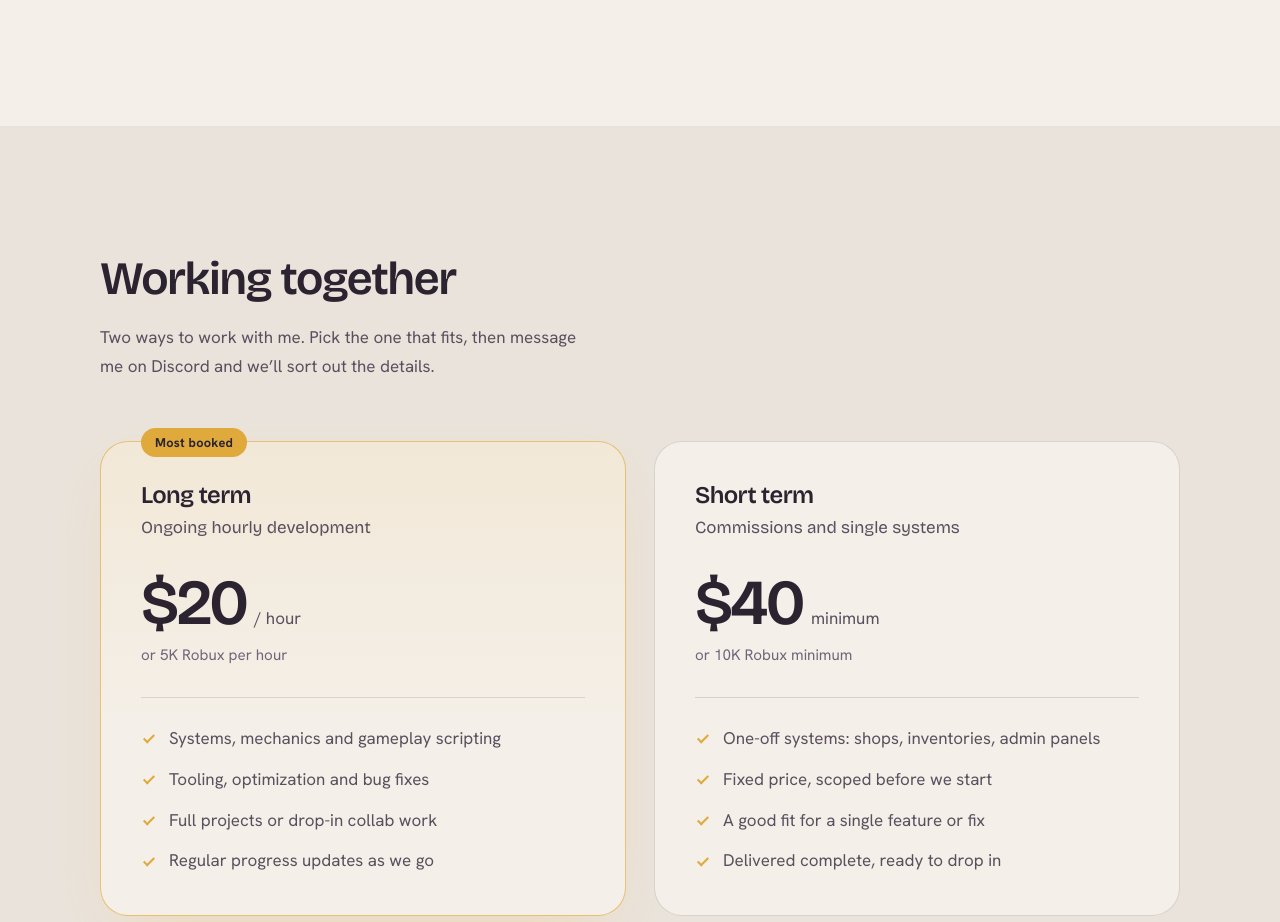
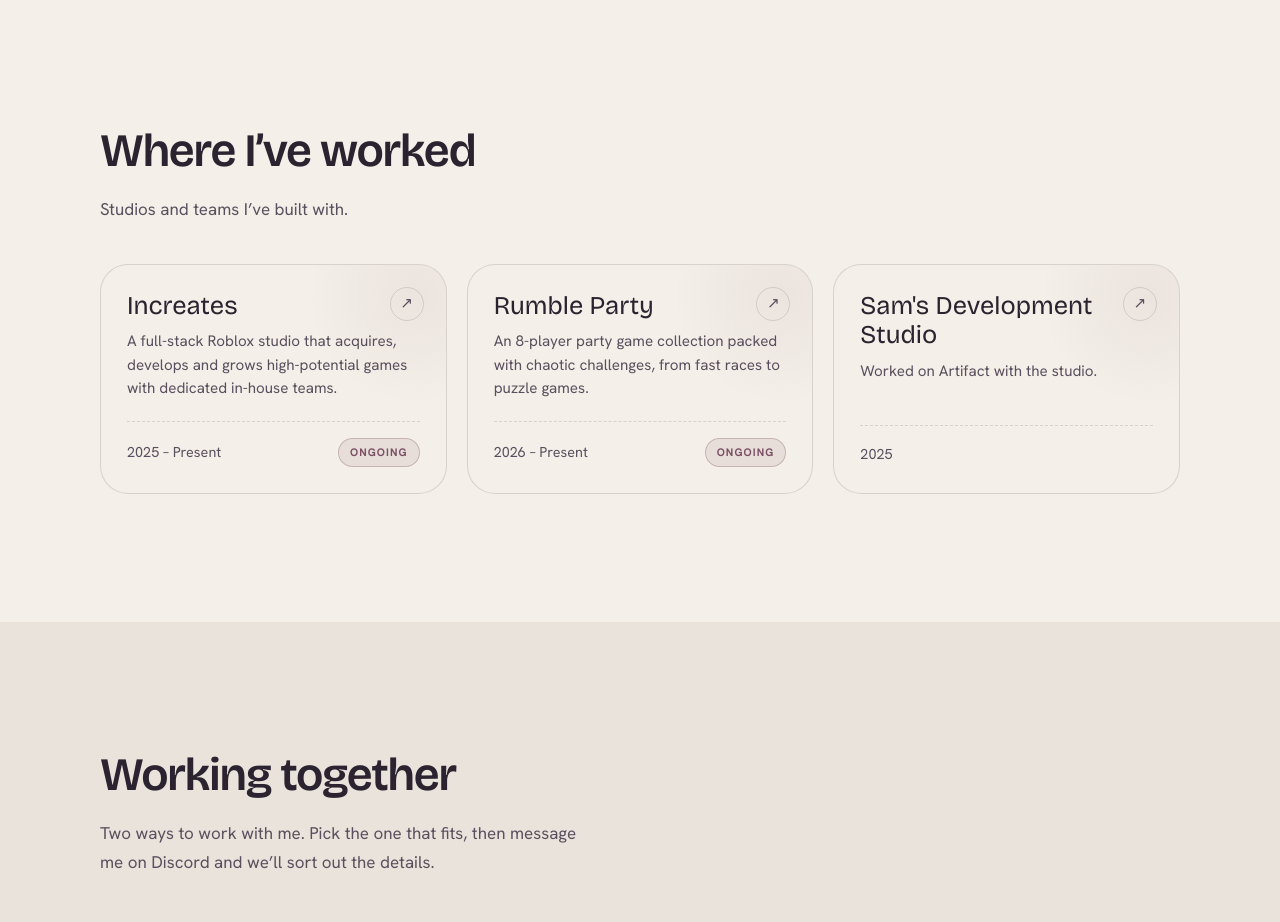
Before and after one commit to ItzMrRatsP/port-website, a Next.js app: page / in a window 1280 px wide. Shown: the part 2180-3102 px from the top of the page. Built offline with nearby package versions, Linux system fonts and the light colour scheme; no server answers.

Commit message:
added companies

```diff
--- a/app/globals.css
+++ b/app/globals.css
@@ -1437,3 +1437,157 @@ html body h1 {
 		transform: none;
 	}
 }
+
+/* ---------- companies ---------- */
+
+.companies {
+	padding-top: 0;
+}
+
+.company-grid {
+	list-style: none;
+	margin: 40px 0 0;
+	padding: 0;
+	display: grid;
+	grid-template-columns: repeat(auto-fit, minmax(260px, 1fr));
+	gap: 20px;
+}
+
+.company-card,
+.company-card * {
+	text-decoration: none;
+}
+
+.company-card {
+	position: relative;
+	display: flex;
+	flex-direction: column;
+	gap: 10px;
+	height: 100%;
+	min-height: 230px;
+	padding: 26px;
+	overflow: hidden;
+	border: 1px solid var(--line);
+	border-radius: 28px;
+	background: var(--bg);
+	transition:
+		transform 0.35s cubic-bezier(0.2, 0.7, 0.2, 1),
+		border-color 0.3s ease,
+		box-shadow 0.3s ease,
+		background-color 0.5s ease;
+}
+
+/* soft glow in the corner that brightens on hover */
+.company-card::before {
+	content: "";
+	position: absolute;
+	top: -80px;
+	right: -80px;
+	width: 220px;
+	height: 220px;
+	border-radius: 50%;
+	background: radial-gradient(circle, var(--accent-soft), transparent 70%);
+	opacity: 0.7;
+	transition:
+		opacity 0.35s ease,
+		transform 0.5s cubic-bezier(0.2, 0.7, 0.2, 1);
+	pointer-events: none;
+}
+
+.company-card:hover {
+	transform: translateY(-5px);
+	border-color: color-mix(in srgb, var(--accent) 45%, transparent);
+	box-shadow: 0 18px 40px -22px color-mix(in srgb, var(--accent) 55%, transparent);
+}
+
+.company-card:hover::before {
+	opacity: 1;
+	transform: scale(1.25);
+}
+
+.company-arrow {
+	position: absolute;
+	top: 22px;
+	right: 22px;
+	display: grid;
+	place-items: center;
+	width: 34px;
+	height: 34px;
+	border: 1px solid var(--line);
+	border-radius: 50%;
+	font-size: 0.95rem;
+	color: var(--ink-2);
+	transition:
+		background-color 0.25s ease,
+		color 0.25s ease,
+		transform 0.25s ease,
+		border-color 0.25s ease;
+}
+
+.company-card:hover .company-arrow {
+	background: var(--accent);
+	border-color: var(--accent);
+	color: var(--accent-ink);
+	transform: rotate(45deg);
+}
+
+.company-name {
+	position: relative;
+	padding-right: 44px;
+	font-family: var(--font-serif);
+	font-size: clamp(1.3rem, 2.2vw, 1.6rem);
+	line-height: 1.15;
+}
+
+.company-desc {
+	position: relative;
+	color: var(--ink-2);
+	font-size: 0.95rem;
+	line-height: 1.55;
+}
+
+.company-role {
+	position: relative;
+	align-self: flex-start;
+	font-size: 0.8rem;
+	padding: 3px 10px;
+	border-radius: 999px;
+	background: var(--accent-soft);
+	color: var(--accent);
+}
+
+.company-foot {
+	position: relative;
+	display: flex;
+	align-items: center;
+	justify-content: space-between;
+	gap: 12px;
+	margin-top: auto;
+	padding-top: 16px;
+	border-top: 1px dashed var(--line);
+	font-size: 0.9rem;
+}
+
+.company-now {
+	padding: 4px 11px;
+	border-radius: 999px;
+	background: var(--accent-soft);
+	border: 1px solid color-mix(in srgb, var(--accent) 30%, transparent);
+	font-size: 0.68rem;
+	font-weight: 700;
+	letter-spacing: 0.1em;
+	text-transform: uppercase;
+	color: var(--accent);
+}
+
+.company-years {
+	color: var(--ink-2);
+}
+
+@media (prefers-reduced-motion: reduce) {
+	.company-card,
+	.company-card::before,
+	.company-arrow {
+		transition: none;
+	}
+}
--- a/app/page.tsx
+++ b/app/page.tsx
@@ -1,7 +1,7 @@
 import CopyDiscord from "./copy-discord";
 import Rat from "./rat";
 import ThemeToggle from "./theme-toggle";
-import { projects } from "./projects-data";
+import { companies, projects } from "./projects-data";
 import WorkShowcase from "./work-showcase";
 
 function RobloxIcon() {
@@ -237,6 +237,46 @@ export default function Home() {
 					</div>
 				</section>
 
+				{/* COMPANIES */}
+				<section
+					className="section companies"
+					aria-labelledby="companies-title">
+					<div className="wrap">
+						<h2 id="companies-title">Where I’ve worked</h2>
+						<p className="section-lede">Studios and teams I’ve built with.</p>
+
+						<ul className="company-grid">
+							{companies.map((c) => {
+								const current = /present/i.test(c.years);
+								return (
+									<li key={c.name}>
+										<a
+											className="company-card"
+											href={c.url}
+											target="_blank"
+											rel="noopener noreferrer">
+											<span
+												className="company-arrow"
+												aria-hidden="true">
+												↗
+											</span>
+											<span className="company-name">{c.name}</span>
+											{c.role && <span className="company-role">{c.role}</span>}
+											<span className="company-desc">{c.description}</span>
+											<span className="company-foot">
+												<span className="company-years">{c.years}</span>
+												{current && (
+													<span className="company-now">Ongoing</span>
+												)}
+											</span>
+										</a>
+									</li>
+								);
+							})}
+						</ul>
+					</div>
+				</section>
+
 				{/* SERVICES */}
 				<section
 					className="section services"
--- a/app/projects-data.ts
+++ b/app/projects-data.ts
@@ -109,3 +109,34 @@ export const crew = [
 	{ name: "Boneblox", role: "Builder, lead story writer", url: "https://www.roblox.com/users/87768826" },
 	{ name: "Stefano_css", role: "Modeler", url: "https://www.roblox.com/users/4998832582/profile" },
 ];
+
+export interface Company {
+	name: string;
+	url: string;
+	years: string;
+	description: string;
+	role?: string; // optional small tag under the name
+}
+
+// Companies and studios I've worked for. Edit this list to change the section.
+export const companies: Company[] = [
+	{
+		name: "Increates",
+		url: "https://increates.com",
+		years: "2025 – Present",
+		description:
+			"A full-stack Roblox studio that acquires, develops and grows high-potential games with dedicated in-house teams.",
+	},
+	{
+		name: "Rumble Party",
+		url: "https://rumble.party/",
+		years: "2026 – Present",
+		description: "An 8-player party game collection packed with chaotic challenges, from fast races to puzzle games.",
+	},
+	{
+		name: "Sam's Development Studio",
+		url: "https://www.samsdevstudio.com/",
+		years: "2025",
+		description: "Worked on Artifact with the studio.",
+	},
+];
```
